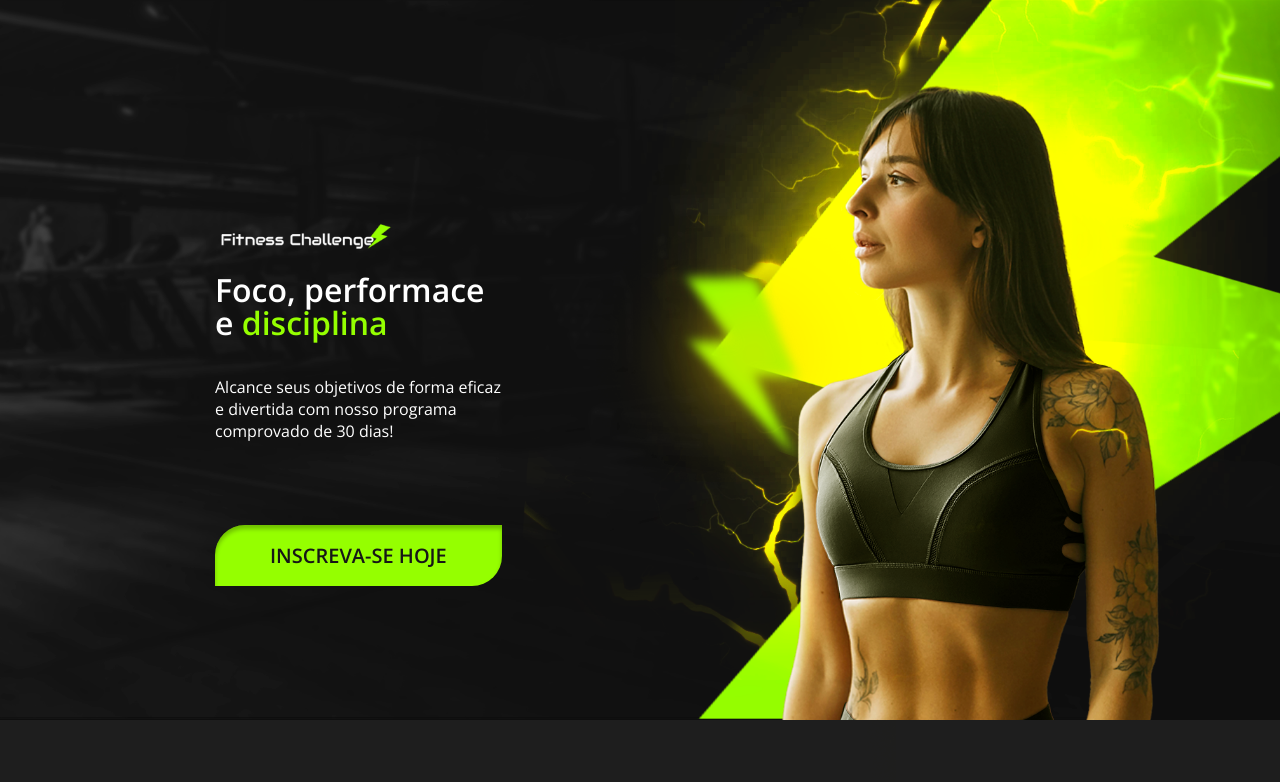
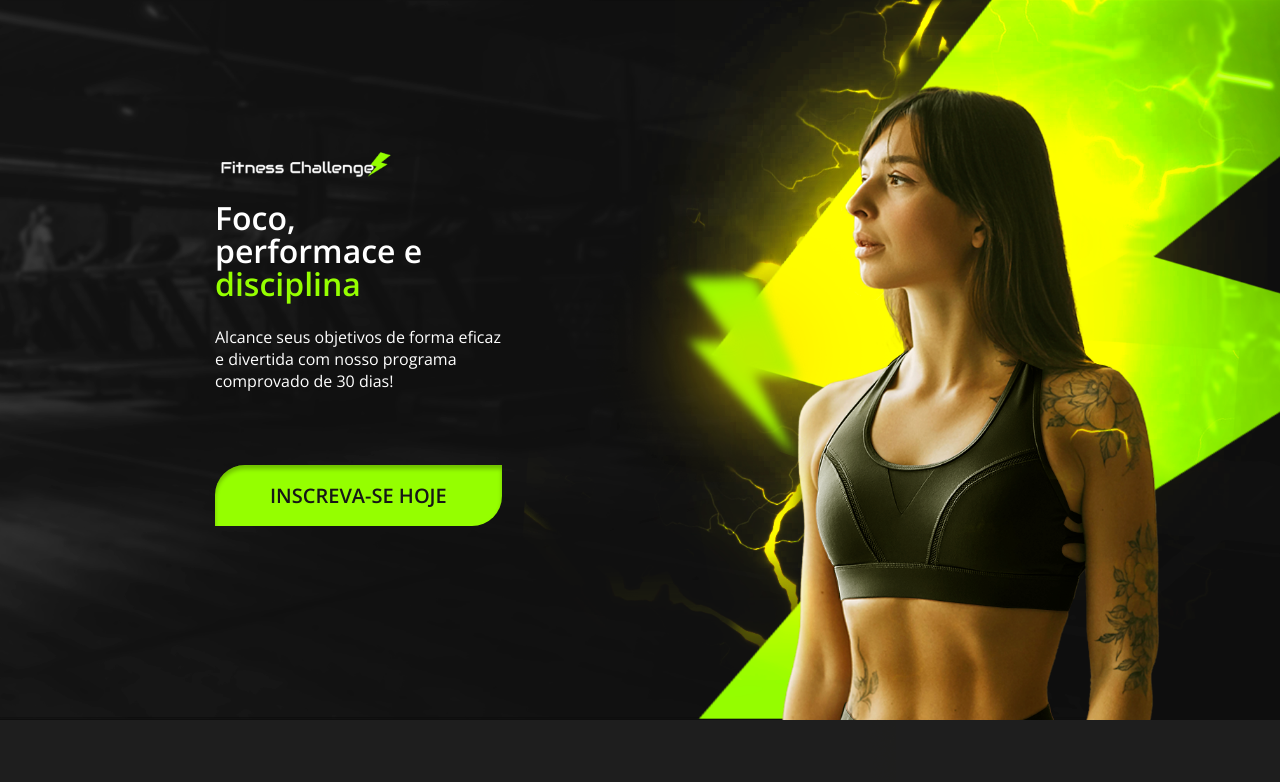
Before and after one commit to Lauro-Santos/fitness-challenge, a React (Create React App) app: page / in a window 1280 px wide. Shown: the top 782 px of the page. Built offline with nearby package versions, Linux system fonts and the light colour scheme.

Commit message:
correção do cabeçalho

```diff
--- a/src/components/Cabecalho/cabecalho.module.css
+++ b/src/components/Cabecalho/cabecalho.module.css
@@ -19,11 +19,11 @@
   display: flex;
   flex-direction: column;
   align-items: center;
-  margin-bottom: 50px;
+  margin-bottom: 40px;
 }
 
 .logo {
-  margin: 5px;
+  margin: 4px;
   width: 192px;
   position: absolute;
   top: 0;
@@ -51,7 +51,7 @@
   font-style: normal;
   font-weight: 400;
   line-height: normal;
-  padding: 20px 50px;
+  padding: 10px 50px;
 }
 
 @media (min-width: 768px) {
@@ -76,7 +76,7 @@
   .texto {
     align-items: start;
     position: absolute;
-    top: 30%;
+    top: 20%;
     left: 30vw;
     transform: translate(-50%);
     height: 382px;
--- a/src/components/Cabecalho/index.jsx
+++ b/src/components/Cabecalho/index.jsx
@@ -14,7 +14,7 @@ export default function Cabecalho() {
           alt="Logo do Fitness Challenge"
         />
         <h2 className={style.titulo}>
-          Foco, performace e <span>disciplina</span>
+          Foco,<br></br> performace e <br></br><span>disciplina</span>
         </h2>
         <p className={style.descricao}>
           Alcance seus objetivos de forma eficaz e divertida com nosso programa
```
